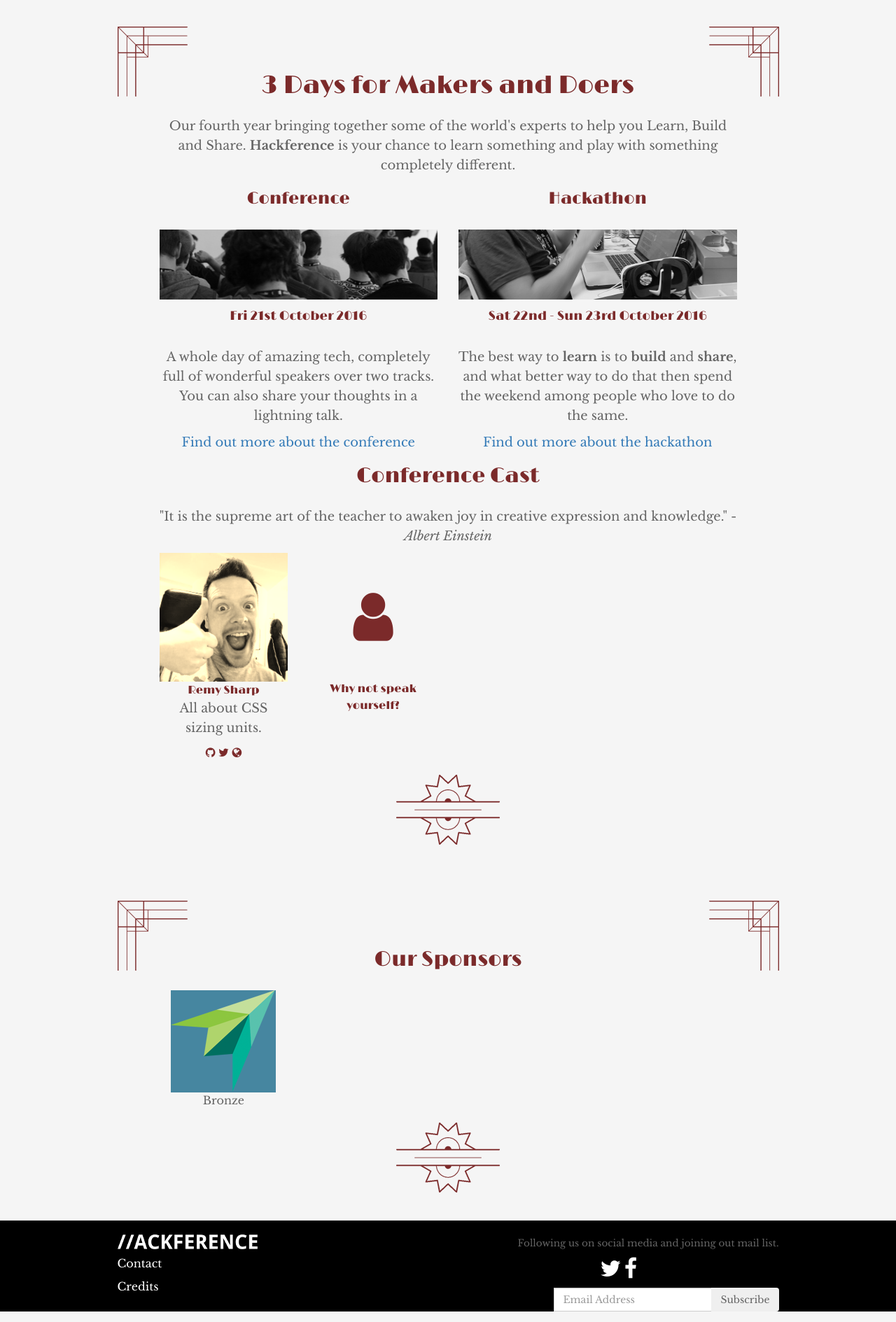
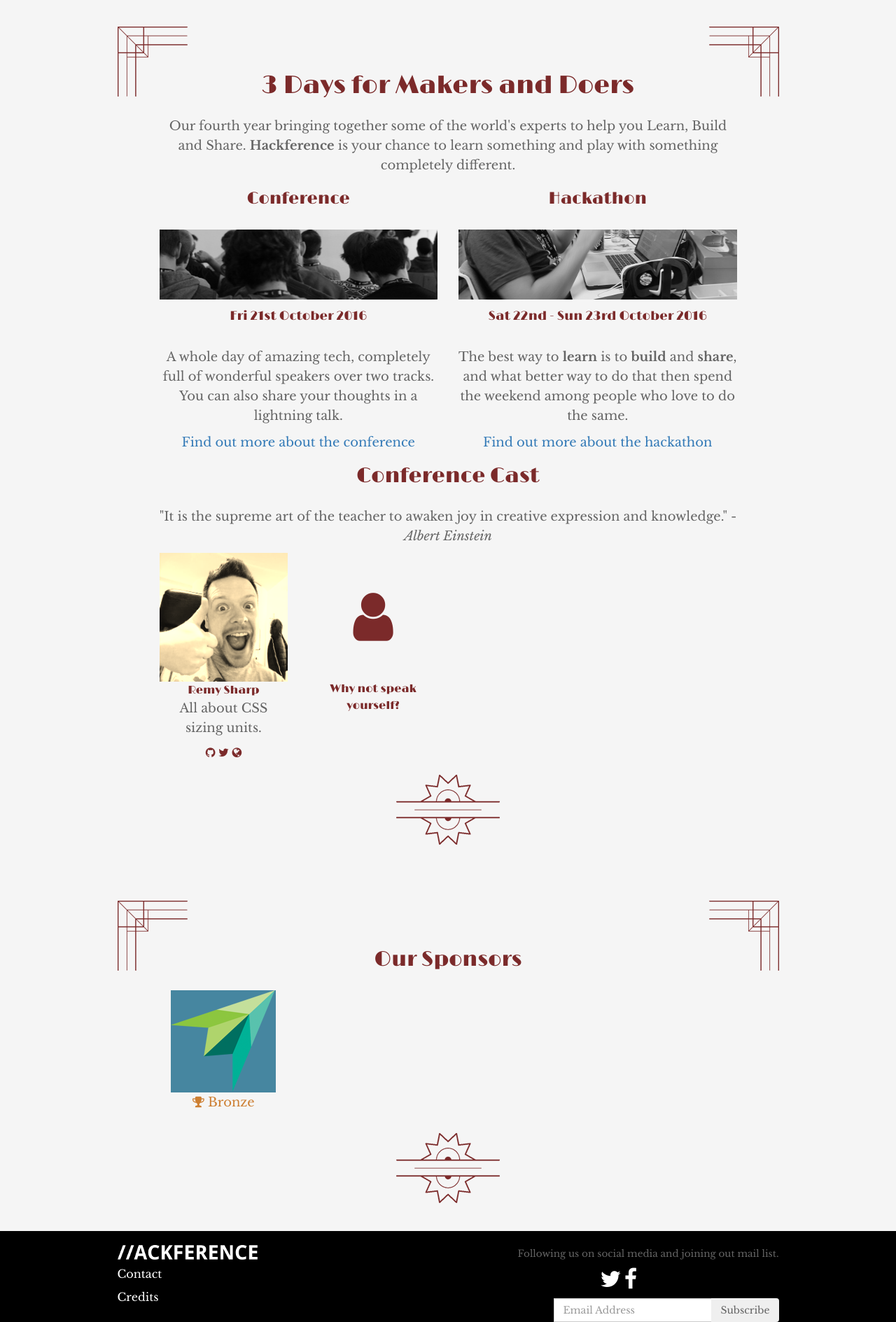
Before and after one commit to hackference/hackference-2016, a Jekyll site: the page built from index.html, in a window 1280 px wide. Shown: the part 736-2625 px from the top of the page at 70% size. Built offline with Jekyll 4.4.1, drawn with Linux system fonts in a browser that asks for light colours; nearby versions of some CDN libraries.

Commit message:
Add a bit more flare to the sponsors page

```diff
--- a/_includes/sponsors.html
+++ b/_includes/sponsors.html
@@ -9,36 +9,44 @@
             <!-- Platinum -->
             {% for sponsor in site.sponsors %}
               {% if sponsor.level == "platinum" %}
-                <div class="col-sm-3">
+                <div class="col-sm-3 sponsor platinum">
                   <img src="/assets/images/{{ sponsor.image }}" />
-                  Platinum
+                  <p>
+                    <i class="fa fa-trophy" ></i> Platinum
+                  </p>
                 </div>
               {% endif %}
             {% endfor %}
             <!-- Gold -->
             {% for sponsor in site.sponsors %}
               {% if sponsor.level == "gold" %}
-                <div class="col-sm-3">
+                <div class="col-sm-3 sponsor gold">
                   <img src="/assets/images/{{ sponsor.image }}" />
-                  Gold
+                  <p>
+                    <i class="fa fa-trophy" ></i> Gold
+                  </p>
                 </div>
               {% endif %}
             {% endfor %}
             <!-- Silver -->
             {% for sponsor in site.sponsors %}
               {% if sponsor.level == "silver" %}
-                <div class="col-sm-3">
+                <div class="col-sm-3 sponsor silver">
                   <img src="/assets/images/{{ sponsor.image }}" />
-                  Silver
+                  <p>
+                    <i class="fa fa-trophy" ></i> Silver
+                  </p>
                 </div>
               {% endif %}
             {% endfor %}
             <!-- Bronze -->
             {% for sponsor in site.sponsors %}
               {% if sponsor.level == "bronze" %}
-                <div class="col-sm-3">
+                <div class="col-sm-3 sponsor bronze">
                   <img src="/assets/images/{{ sponsor.image }}" />
-                  Bronze
+                  <p>
+                    <i class="fa fa-trophy" ></i> Bronze
+                  </p>
                 </div>
               {% endif %}
             {% endfor %}
--- a/assets/css/site.css
+++ b/assets/css/site.css
@@ -55,7 +55,7 @@ body {
   font-family: "Limelight", cursive;
   font-size: 68px;
   line-height: 108px;
-  text-shadow: -1px 0 #000000, 0 1px #000000, 1px 0 black, 0 -1px #000000;
+  text-shadow: -1px 0 #000000, 0 1px #000000, 1px 0 #000000, 0 -1px #000000;
 }
 #hero-section .hero-content h3 {
   padding: 0 0 250px;
@@ -127,6 +127,19 @@ hr {
   margin: 51px 0;
 }
 /* Sponsor */
+.sponsor.platinum {
+  color: #E5E4E2;
+}
+.sponsor.gold {
+  color: #DAA520;
+}
+.sponsor.silver {
+  color: #C0C0C0;
+}
+.sponsor.bronze {
+  color: #CD7F32;
+}
+
 footer {
   padding-top: 2rem;
   background: #000000;
```
